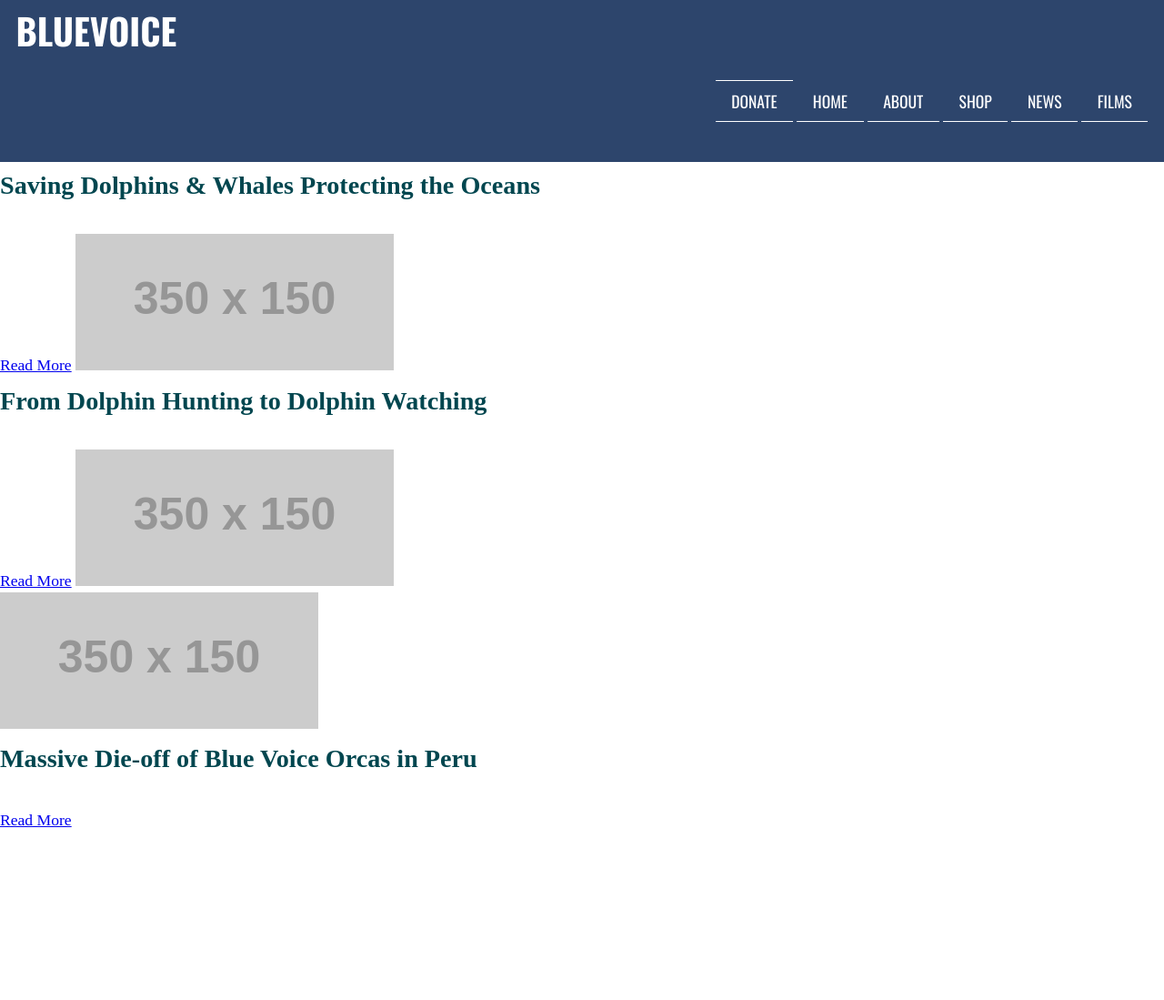
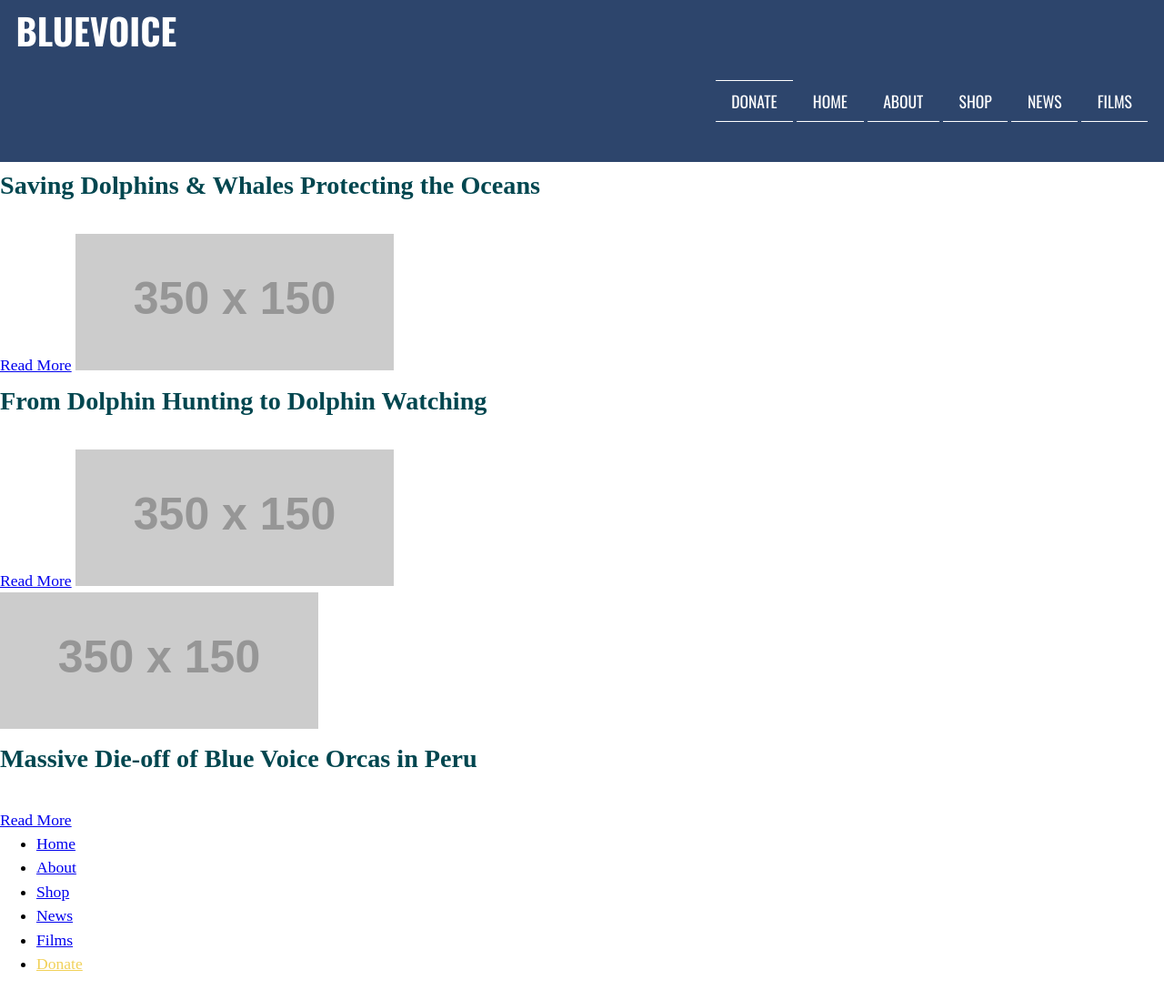
Before and after one commit to elgh0019/blue-voice, a Jekyll site: the page built from index.html, in a window 1280 px wide. Shown: the whole page at 91% size. Built offline with Jekyll 4.4.1, drawn with Linux system fonts in a browser that asks for light colours; nearby versions of some CDN libraries; some web fonts are replaced; a style sheet for code colours, icons or effects is not loaded; before the commit the page ends 914 px from its top, so only the background shows below that.

Commit message:
docs(html, css): add footer and start styling

```diff
--- a/_layouts/default.html
+++ b/_layouts/default.html
@@ -63,7 +63,15 @@
         {{content}}
       </main>
 
-      <footer>
+      <footer class="">
+        <ul>
+            <li><a href="#">Home</a></li>
+            <li><a href="#">About</a></li>
+            <li><a href="#">Shop</a></li>
+            <li><a href="#">News</a></li>
+            <li><a href="#">Films</a></li>
+            <li><a class="donate" href="#">Donate</a></li>
+        </ul>
 
       </footer>
       </div> <!-- /sliding-canvas -->
--- a/css/style.css
+++ b/css/style.css
@@ -448,10 +448,6 @@
   text-align: center;
 }
 
-::-moz-selection {
-  background: #1cc;
-}
-
 ::selection {
   background: #1cc;
 }
@@ -552,6 +548,11 @@
   scale: 1;
 }
 
+@-o-viewport {
+  width: device-width;
+  scale: 1;
+}
+
 @-webkit-viewport {
   width: device-width;
   scale: 1;
@@ -564,6 +565,7 @@
 
 html {
   box-sizing: border-box;
+  -moz-text-size-adjust: 100%;
   -ms-text-size-adjust: 100%;
   -webkit-text-size-adjust: 100%;
   text-size-adjust: 100%;
@@ -685,15 +687,11 @@
     width: 100%;
     height: 100%;
     position: relative;
-    -webkit-transform: translateX(0);
-        -ms-transform: translateX(0);
-            transform: translateX(0);
+    transform: translateX(0);
     transition: all 300ms ease-in-out;
   }
   .site-wrapper[data-state="slide-open"] .sliding-canvas {
-    -webkit-transform: translateX(-100%);
-        -ms-transform: translateX(-100%);
-            transform: translateX(-100%);
+    transform: translateX(-100%);
   }
   .site-wrapper[data-state="slide-open"] {
     overflow: visible;
@@ -727,5 +725,3 @@
   position: static;
   right: auto;
 }
-
-/*# sourceMappingURL=style.css.map */
--- a/scss/components/_main.scss
+++ b/scss/components/_main.scss
@@ -24,6 +24,10 @@
 	&.noscript .toggle-btn {
 		display: none;
 	}
+}
+
+footer{
+
 }
 
 header {
```
